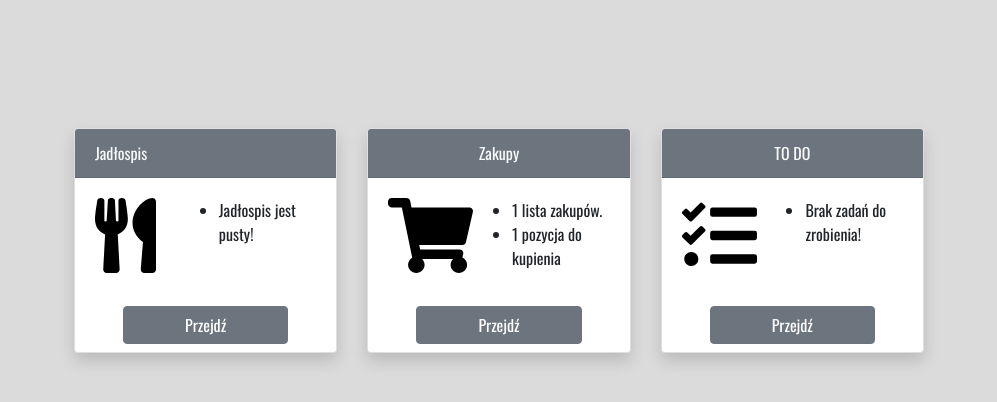
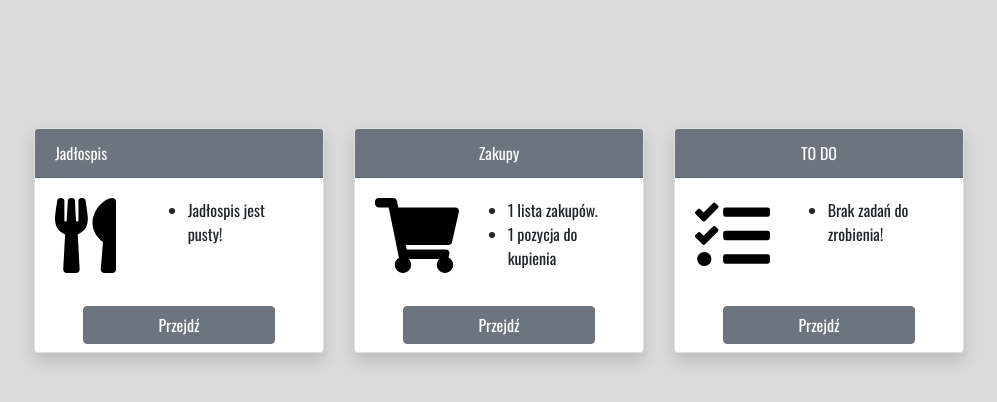
Before and after one commit to piter1316/toDoApp, a Django app: page / in a window 1280 px wide. Shown: the part 56-458 px from the top of the page, without its empty margins (141-1138 px from the left). Run offline with Django 3.2, Linux system fonts and the light colour scheme; a user stored in the database is signed in; data comes from the database, SQL or seed files in the repository; both versions use the stored data as it was after the commit; some libraries are stand-ins or nearby versions.

Commit message:
layout fixes v2 + purge meals list confirmation

```diff
--- a/meals/templates/meals/meals_list.html
+++ b/meals/templates/meals/meals_list.html
@@ -54,7 +54,7 @@
                     </select>
                   </form>
                   {% if ch_meal.meal_id %}
-                  <a href="{% url 'meals:edit_meal_ingredients' ch_meal.meal_id %}" class="btn btn-sm btn-block btn-primary">Edytuj {{ch_meal}}</a>
+                  <a href="{% url 'meals:edit_meal_ingredients' ch_meal.meal_id %}" class="btn btn-sm btn-block btn-primary mt-1">Edytuj {{ch_meal}}</a>
                   {% endif %}
                 </div>
                 {% endfor %}
@@ -93,8 +93,7 @@
             <div class="modal-body">
               <form class="" action="{% url 'meals:generate_shopping_lists' %}" method="post">{% csrf_token %}
                 <label><input type="checkbox" checked>Wszystkie dni</label>
-
-                <input type="number" class="form-control" required name="how_many_people" placeholder="Dla ilu osób?">
+                <input type="number" class="form-control mb-1" required name="how_many_people" placeholder="Dla ilu osób?">
                 <button type="submit" class="btn btn-primary btn-block">GENERUJ</button>
               </form>
             </div>
--- a/meals/templates/meals/menu.html
+++ b/meals/templates/meals/menu.html
@@ -8,7 +8,7 @@
     <button type="button" class="btn btn-outline-info btn-block mb-1" data-toggle="modal" data-target="#newMealsListModal">
       Generuj nowy jadłospis
     </button>
-    <a href="{% url 'meals:purge_meals_list' %}" class="btn btn-outline-danger btn-block mt-0">
+    <a href="{% url 'meals:purge_meals_list' %}" class="btn btn-outline-danger btn-block mt-0" onclick="return confirm('Wyczyścić jadłospis?')">
       Wyczyść jadłospis
     </a>
     {% endif %}
--- a/todo/static/todo/max_days_listener.js
+++ b/todo/static/todo/max_days_listener.js
@@ -78,6 +78,16 @@ $(document).ready(function(){
     e.stopPropagation();
   })
 
+  $('#new_ingredient_form_toggle').click(function(e){
+    if ($(this).text() == "Nowy Składnik") {
+          $(this).text("Zamknij formularz");
+      } else {
+          $(this).text("Nowy Składnik");
+      };
+    $('#new_ingredient_form').toggle(600);
+  })
+
+
   $('.meal_option_settings').on('click', function(e){
       var id = $(e.target).closest('li').attr('id')
       var settings_id = id.split('_')
--- a/todo/templates/todo/home.html
+++ b/todo/templates/todo/home.html
@@ -3,10 +3,10 @@
 {% load static %}
 <div class="container-fluid" id="wrapper">
   <div class="row">
-    <div class="col-12 col-lg-11 mx-auto" id="">
+    <div class="col-12 mx-auto" id="">
       {% if user.is_authenticated %}
         <div class="row d-flex justify-content-center">
-          <div class="col-12 col-lg-3 mb-2">
+          <div class="col-12 col-xl-3 mb-2">
             <div class="card shadow" style="height:100%;">
               <div class="card-header bg-secondary text-light">
                 Jadłospis
@@ -34,7 +34,7 @@
               </div>
             </div>
           </div>
-          <div class="col-12 col-md-6 col-lg-3 mb-2">
+          <div class="col-12 col-md-6 col-xl-3 mb-2">
             <div class="card shadow" style="height:100%;">
               <div class="card-header bg-secondary text-light text-center">
                 Zakupy
@@ -61,7 +61,7 @@
               </div>
             </div>
           </div>
-          <div class="col-12 col-md-6 col-lg-3 mb-2">
+          <div class="col-12 col-md-6 col-xl-3 mb-2">
             <div class="card shadow" style="height:100%;">
               <div class="card-header bg-secondary text-light text-center">
                 TO DO
```
Also changed, not shown: meals/templates/meals/meal_edit.html (+12 -11 lines), db_dev.sqlite3.
